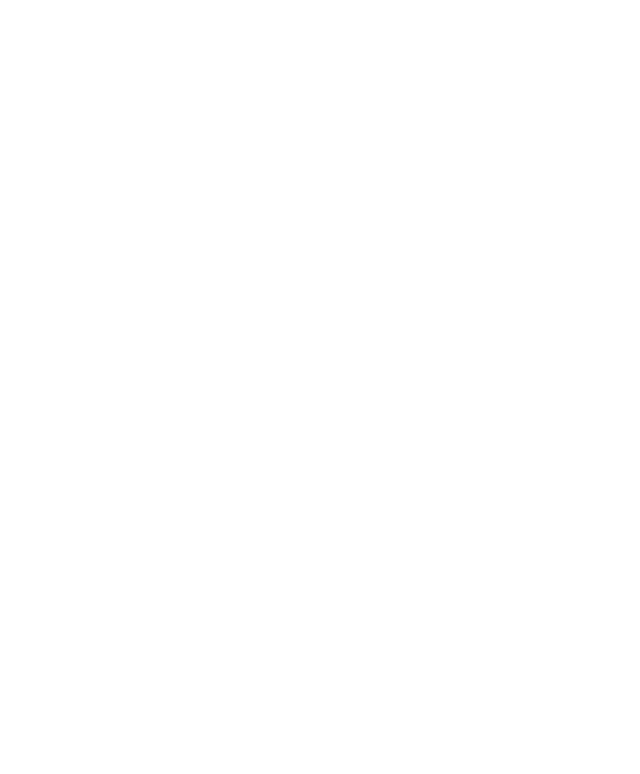
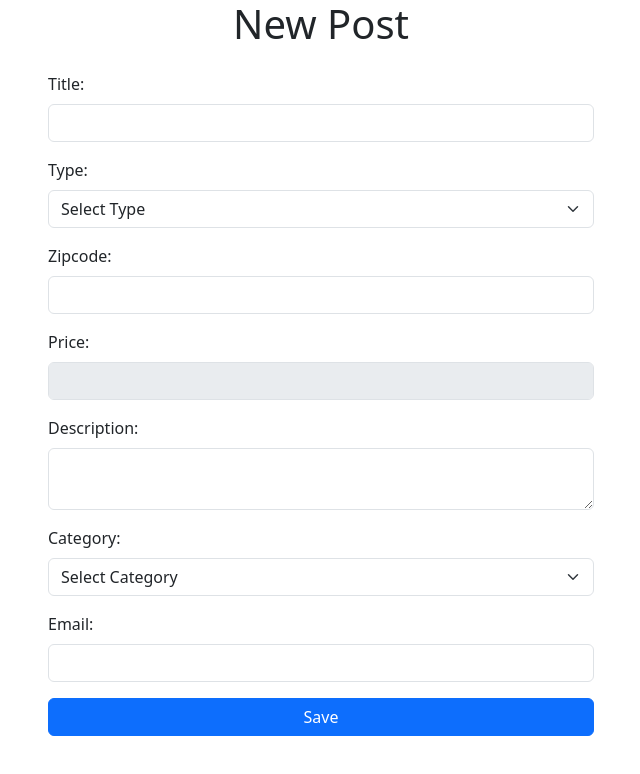
Before and after one commit to youcancallmejay/LostNListed-Group-Project, a React (Create React App) app in the folder client/: page /posts/new in a window 1280 px wide. Before the commit this address had no page. Shown: the top 774 px of the page, without its empty margins (319-959 px from the left). Built offline with nearby package versions, Linux system fonts and the light colour scheme.

Commit message:
Completed NewPost

```diff
--- a/client/package.json
+++ b/client/package.json
@@ -6,6 +6,8 @@
     "@testing-library/jest-dom": "^5.17.0",
     "@testing-library/react": "^13.4.0",
     "@testing-library/user-event": "^13.5.0",
+    "axios": "^1.6.7",
+    "bootstrap": "^5.3.3",
     "react": "^18.2.0",
     "react-dom": "^18.2.0",
     "react-router-dom": "^6.22.3",
--- a/client/src/App.js
+++ b/client/src/App.js
@@ -1,11 +1,16 @@
 import { Route, Routes } from 'react-router-dom';
 import MainPage from './components/MainPage';
+import NewPost from './components/NewPost';
 
 function App() {
+
+  const [lostNListed, setLostNListed] = ([]);
+
   return (
     <div className="App">
       <Routes>
         <Route path="/" element={<MainPage/>}/>
+        <Route path="/posts/new" element={<NewPost/>}/>
       </Routes>
     </div>
   );
--- a/client/src/components/NewPost.jsx
+++ b/client/src/components/NewPost.jsx
@@ -1,12 +1,119 @@
 import React, { useState } from 'react';
+import axios from 'axios';
+import { useNavigate } from 'react-router-dom';
+import 'bootstrap/dist/css/bootstrap.min.css';
 
 const NewPost = () => {
+    const [lostNlistedForm, setLostNListedForm] = useState({
+        title: '',
+        type: '',
+        zipcode: '',
+        price: '',
+        description: '',
+        category: '',
+        email: ''
+    });
 
-        return (
-            <div>
+    const [errors, setErrors] = useState({});
+    const navigate = useNavigate();
+    const isPriceDisabled = lostNlistedForm.type !== 'sell';
 
+    const changeHandler = (e) => {
+        const { name, value } = e.target;
+        let errorMessage = '';
+        if (name === 'zipcode' && isNaN(value)) {
+            errorMessage = 'Please enter only numeric values for the zipcode.';
+            setErrors({ ...errors, [name]: { message: errorMessage } });
+        } else {
+            setLostNListedForm({ ...lostNlistedForm, [name]: value });
+            setErrors({ ...errors, [name]: '' });
+        }
+    };
+
+    const onSubmitHandler = (e) => {
+        e.preventDefault();
+        axios.post('http://localhost:8000/api/posts', lostNlistedForm)
+            .then(res => {
+                console.log(res.data);
+                setLostNListedForm({
+                    title: '',
+                    type: '',
+                    zipcode: '',
+                    price: '',
+                    description: '',
+                    category: '',
+                    email: ''
+                });
+                navigate('/');
+            })
+            .catch(err => {
+                console.log(err.response.data.errors);
+                setErrors(err.response.data.errors);
+            });
+    };
+
+    return (
+        <div className="container">
+            <div className="row justify-content-center">
+                <div className="col-md-6">
+                    <h1 className="text-center mb-4">New Post</h1>
+                    <form onSubmit={onSubmitHandler}>
+                        <div className="mb-3">
+                            <label className="form-label">Title:</label>
+                            <input type="text" name="title" value={lostNlistedForm.title} onChange={changeHandler} className="form-control" />
+                            {errors.title && <div className='text-danger'>{errors.title.message}</div>}
+                        </div>
+
+                        <div className="mb-3">
+                            <label className="form-label">Type:</label>
+                            <select name="type" value={lostNlistedForm.type} onChange={changeHandler} className="form-select">
+                                <option value="">Select Type</option>
+                                <option value="lost">Lost</option>
+                                <option value="found">Found</option>
+                                <option value="sell">Sell</option>
+                            </select>
+                        </div>
+
+                        <div className="mb-3">
+                            <label className="form-label">Zipcode:</label>
+                            <input type="text" name="zipcode" value={lostNlistedForm.zipcode} onChange={changeHandler} className="form-control" />
+                            {errors.zipcode && <div className='text-danger'>{errors.zipcode.message}</div>}
+                        </div>
+                        <div className="mb-3">
+                            <label className="form-label">Price:</label>
+                            <input type="number" name="price" value={lostNlistedForm.price} onChange={changeHandler} className="form-control" disabled={isPriceDisabled} />
+                            {errors.price && <div className='text-danger'>{errors.price.message}</div>}
+                        </div>
+                        <div className="mb-3">
+                            <label className="form-label">Description:</label>
+                            <textarea name="description" value={lostNlistedForm.description} onChange={changeHandler} className="form-control"></textarea>
+                            {errors.description && <div className='text-danger'>{errors.description.message}</div>}
+                        </div>
+                        <div className="mb-3">
+                            <label className="form-label">Category:</label>
+                            <select name="category" value={lostNlistedForm.category} onChange={changeHandler} className="form-select">
+                                <option value="">Select Category</option>
+                                <option value="electronics">Electronics</option>
+                                <option value="clothing">Clothing</option>
+                                <option value="books">Books</option>
+                                <option value="Antiques">Antiques</option>
+                                <option value="Dishware">Dishware</option>
+                                <option value="Toys">Toys</option>
+                            </select>
+                        </div>
+                        <div className="mb-3">
+                            <label className="form-label">Email:</label>
+                            <input type="email" name="email" value={lostNlistedForm.email} onChange={changeHandler} className="form-control" pattern="[a-zA-Z0-9._%+-]+@[a-zA-Z0-9.-]+\.[a-zA-Z]{2,}" />
+                            {errors.email && <div className='text-danger'>{errors.email.message}</div>}
+                        </div>
+                        <div className="d-grid">
+                            <button type="submit" className="btn btn-primary">Save</button>
+                        </div>
+                    </form>
+                </div>
             </div>
-        );
-    }
+        </div>
+    );
+};
 
 export default NewPost;
```
Also changed, not shown: 2 other files (tests, documents, lock files or other folders).
